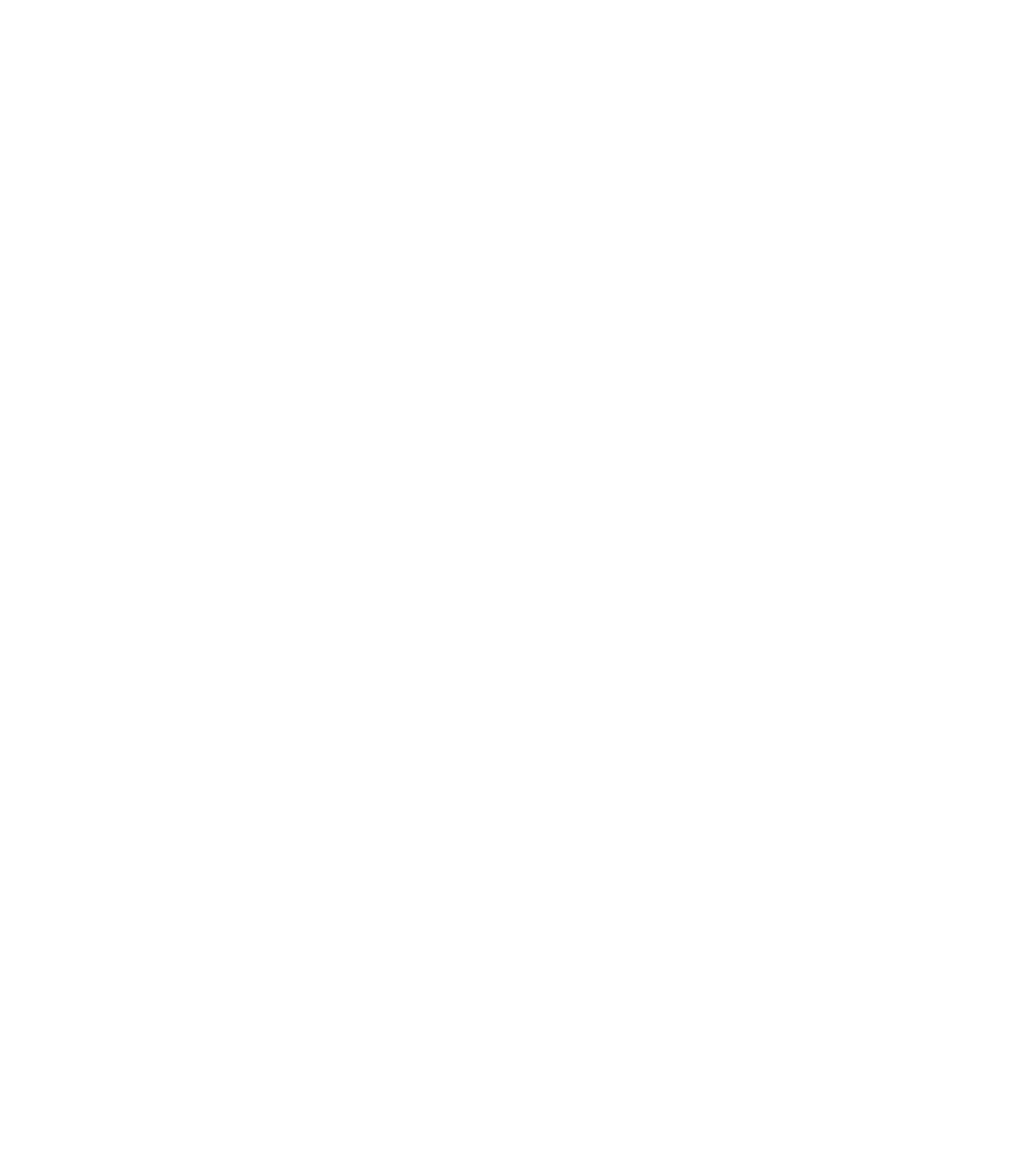
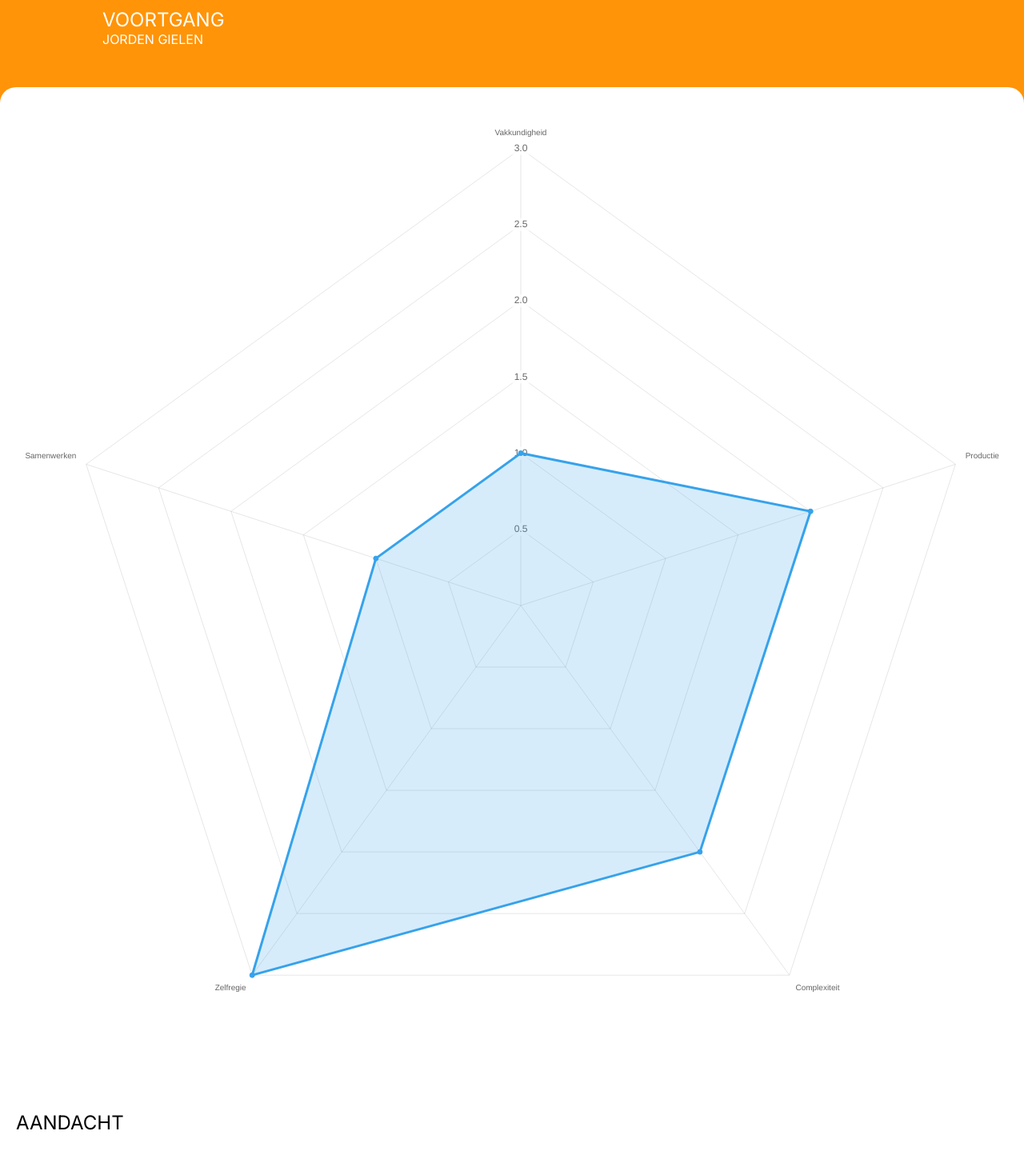
Before and after one commit to TomsProgramming/waarderingsapp, a Nuxt app: page /student in a window 1280 px wide. Before the commit this address had no page. Shown: the part 40-1479 px from the top of the page at 80% size. Before the commit the page ends 800 px from the top, so only its background shows below. Built offline with nearby package versions, Linux system fonts and the light colour scheme.

Commit message:
begin gemaakt

```diff
--- /dev/null
+++ b/app/components/RadarChart.vue
@@ -0,0 +1,62 @@
+<template>
+    <canvas ref="canvas"></canvas>
+</template>
+
+<script setup>
+import { onMounted, ref } from 'vue'
+import {
+    Chart,
+    RadarController,
+    RadialLinearScale,
+    PointElement,
+    LineElement,
+    Filler,
+    Tooltip,
+    Legend
+} from 'chart.js'
+
+Chart.register(
+    RadarController,
+    RadialLinearScale,
+    PointElement,
+    LineElement,
+    Filler,
+    Tooltip,
+    Legend
+)
+
+const canvas = ref(null)
+
+onMounted(() => {
+    new Chart(canvas.value, {
+        type: 'radar',
+        data: {
+            labels: ['Vakkundigheid', 'Productie', 'Complexiteit', 'Zelfregie', 'Samenwerken'],
+            datasets: [
+                {
+                    label: '',
+                    data: [1, 2, 2, 3, 1],
+                    fill: true,
+                    backgroundColor: 'rgba(54, 162, 235, 0.2)',
+                    borderColor: 'rgb(54, 162, 235)',
+                    pointBackgroundColor: 'rgb(54, 162, 235)'
+                }
+            ]
+        },
+        options: {
+            plugins: {
+                legend: {
+                    display: false
+                }
+            },
+            scales: {
+                r: {
+                    min: 0,
+                    max: 3
+                }
+            }
+        }
+
+    })
+})
+</script>
--- a/app/pages/index.vue
+++ b/app/pages/index.vue
@@ -1,6 +1,14 @@
 <template>
-    <h1>Index page</h1>
-    <NuxtLink to="/test">
-        andere pagina
-    </NuxtLink>
+    <div class="wrapper">
+
+    </div>
 </template>
+
+<style scoped>
+.wrapper {
+    background-color: #FF9408;
+
+    min-height: 100vh;
+
+}
+</style>
--- /dev/null
+++ b/app/pages/student/index.vue
@@ -0,0 +1,83 @@
+<script setup>
+import RadarChart from '~/components/RadarChart.vue'
+</script>
+
+<template>
+    <header>
+        <h1>voortgang</h1>
+        <p>jorden gielen</p>
+    </header>
+
+    <main>
+        <RadarChart />
+        <div class="aandacht">
+            <h2>aandacht</h2>
+            <p>We zien dat je erg goed bezig bent op het gebied van zelfstandigheid, samenwerken en communiceren. Wel merken we dat er nog enkele aandachtspunten liggen op het gebied van presenteren en organiseren. Hieronder vind je enkele mede- studenten die hierin uitblinken. Mogelijk kun je jezelf door hun te observeren en van hen te leren verder ontwikkelen.
+            </p>
+        </div>
+    </main>
+</template>
+
+<style scoped>
+@import url('https://fonts.googleapis.com/css2?family=Inter:ital,opsz,wght@0,14..32,100..900;1,14..32,100..900&display=swap');
+
+:global(html),
+:global(body) {
+    height: 100%;
+    margin: 0;
+    padding: 0;
+    background-color: #FF9408;
+
+    font-family: "Inter", sans-serif;
+}
+
+header {
+    display: flex;
+    flex-direction: column;
+    align-items: flex-start;
+
+
+    margin-top: 50px;
+    margin-left: 10%;
+
+    margin-bottom: 50px;
+}
+
+header h1,
+header p {
+    color: white;
+    margin: 0;
+    text-transform: uppercase;
+}
+
+header h1 {
+    font-size: 1.5rem;
+    font-weight: normal;
+}
+
+header p {
+    font-size: 1rem;
+}
+
+main {
+    background-color: #fff;
+    border-radius: 20px;
+
+    padding: 20px;
+}
+
+/* set te radar center */
+main .radar-chart {
+    display: block;
+    margin: 0 auto;
+}
+
+main .aandacht h2 {
+    text-transform: uppercase;
+    font-weight: normal;
+}
+
+main .aandacht p {
+    margin-top: 10px;
+}
+</style>
--- a/package.json
+++ b/package.json
@@ -10,6 +10,7 @@
     "postinstall": "nuxt prepare"
   },
   "dependencies": {
+    "chart.js": "^4.5.1",
     "nuxt": "^4.3.1",
     "vue": "^3.5.28",
     "vue-router": "^4.6.4"
```
